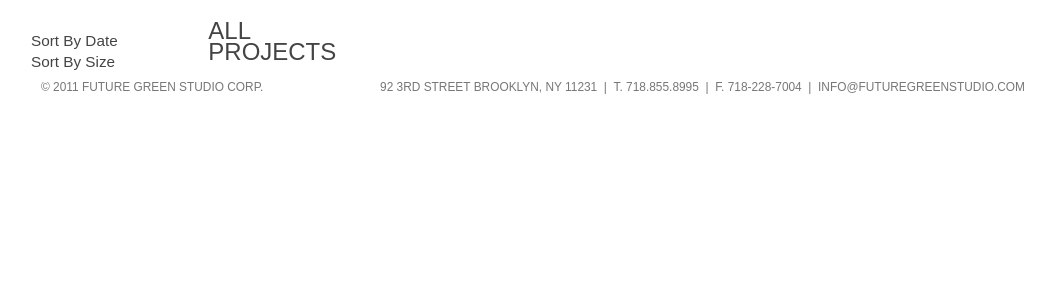
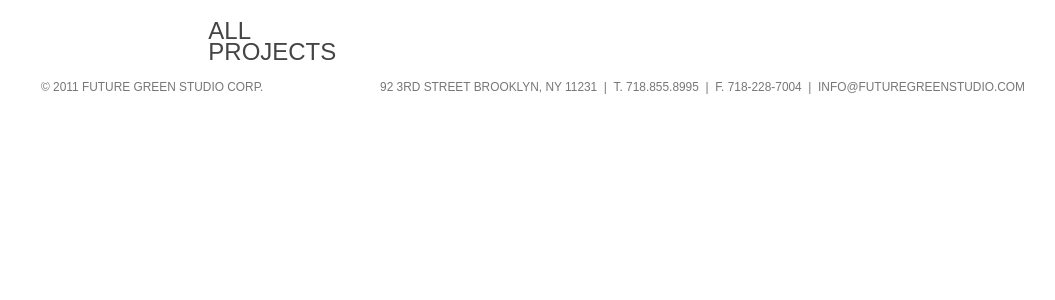
Before and after one commit to dmeehan/futuregreen, a Django app: template futuregreen/templates/portfolio/project_list.html in a window 1280 px wide. Shown: the part 90-390 px from the top of the page, without its empty margins (117-1172 px from the left). Run offline with Django 3.2, Linux system fonts and the light colour scheme; the template is opened without the code that fills it, so the values that code supplies are empty; parts of the project's set-up code (start-up, migrations or seed data) failed here and were passed over; some libraries are stand-ins or nearby versions.

Commit message:
editing nav

```diff
--- a/futuregreen/templates/portfolio/project_list.html
+++ b/futuregreen/templates/portfolio/project_list.html
@@ -24,8 +24,6 @@
                             </li>
                         {% endfor %}
                     </ul>
-                    <h2>Sort By Date</h2>
-                    <h2>Sort By Size</h2>
                 </nav>
             {% endblock filter_nav %}
         </aside>
```
